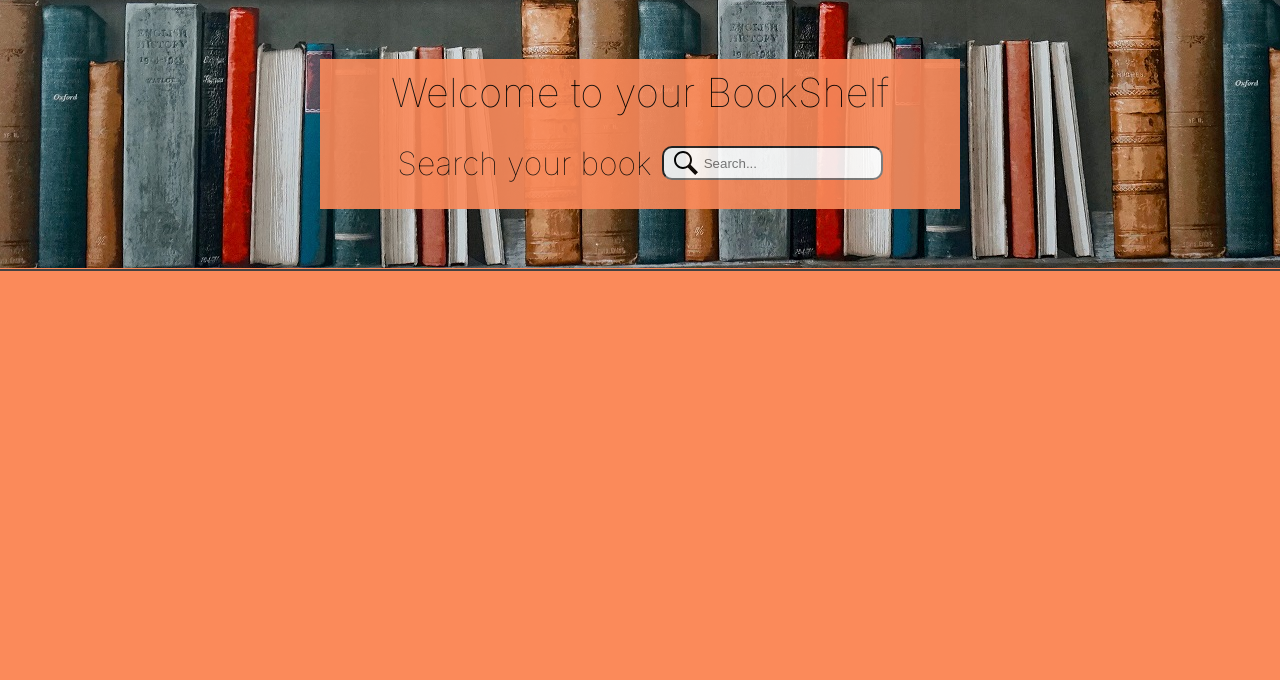
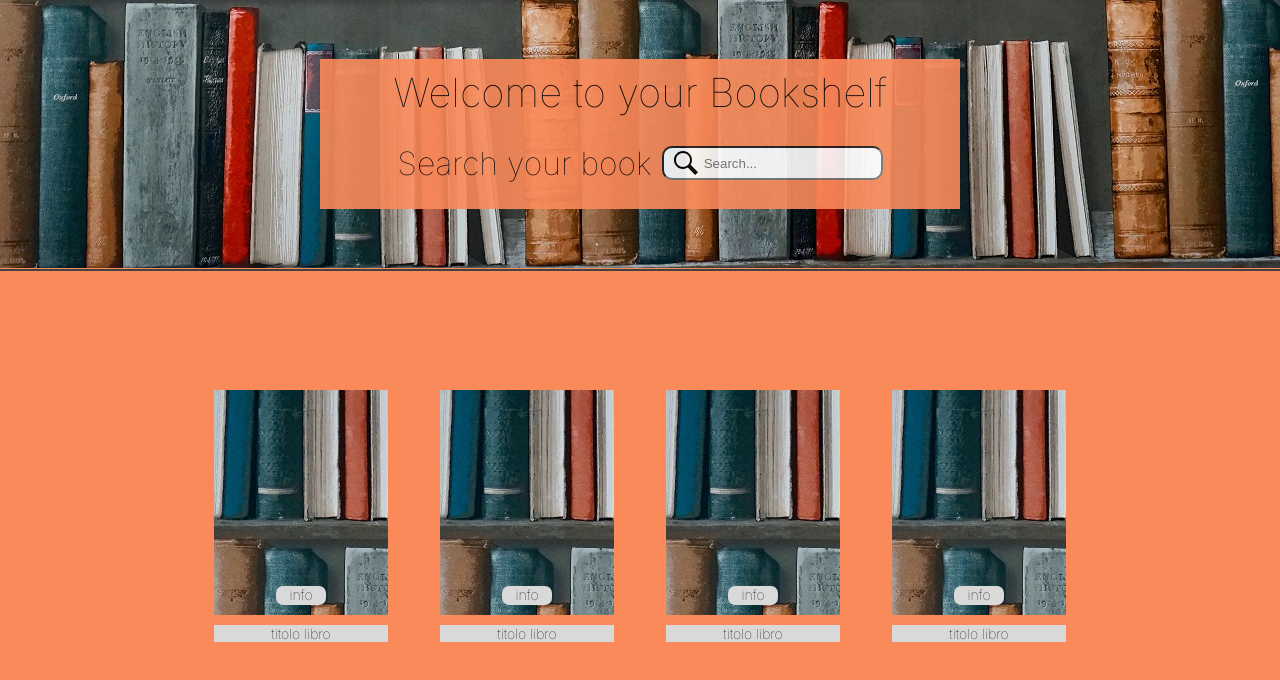
Before and after one commit to pincopops/API-Project, a React (Create React App) app in the folder bookshelf/: page / in a window 1280 px wide. Shown: the top 680 px of the page. Built offline with nearby package versions, Linux system fonts and the light colour scheme.

Commit message:
Created body and card components with concerning scss files, then edited card component with cards static features.

```diff
--- a/bookshelf/src/components/App.js
+++ b/bookshelf/src/components/App.js
@@ -1,11 +1,15 @@
 import React from "react";
 import "../main_scss/_Style.scss";
 import Header from "./Header";
+import Body from "./Body";
+
+
 
 function App(){
     return(
         <>
         <Header />
+        <Body />
         </>
     )
 }
--- /dev/null
+++ b/bookshelf/src/components/Body.js
@@ -0,0 +1,19 @@
+import React from "react";
+import Card from "./Card";
+
+function Body() {
+    return (
+        <>
+            <div className="body-container">
+                <Card />
+                <Card />
+                <Card />
+                <Card />
+
+
+            </div>
+        </>
+    )
+}
+
+export default Body;
--- /dev/null
+++ b/bookshelf/src/components/Card.js
@@ -0,0 +1,18 @@
+import React from "react";
+import bookshelfImg from "../assets/jpgs/bookshelf-background.jpg";
+
+function Card() {
+    return (
+        <>
+            <div className="card-book-container">
+                <div className="a" style={{ backgroundImage: `url(${bookshelfImg})`}}>
+                    <div className="b">info</div>
+                    <h3 className="c">titolo libro</h3>
+
+                </div>
+            </div>
+        </>
+    )
+}
+
+export default Card;
--- a/bookshelf/src/components/Header.js
+++ b/bookshelf/src/components/Header.js
@@ -10,9 +10,9 @@ function Header() {
             <div className="header-container">
                 <div className="header-container-bookshelfImg" style={{ backgroundImage: `url(${bookshelfImg})` }}>
                     <div className="header-container-bookshelfImg-title">
-                        <h1 className="header-container-bookshelfImg-title-h1">Welcome to your BookShelf</h1>
+                        <h1 className="header-container-bookshelfImg-title-h1">Welcome to your Bookshelf</h1>
                         <div className="header-container-bookshelfImg-title-subtitle">
-                            <h2>Search your book</h2>
+                            <h2 className="header-container-bookshelfImg-title-subtitle-h2">Search your book</h2>
                             <input className="header-container-bookshelfImg-title-subtitle-input" style={{ backgroundImage: `url(${searchImg})`}} type="text" placeholder="Search..."></input>
                         </div>
                     </div>
--- /dev/null
+++ b/bookshelf/src/components_scss/_Body.scss
@@ -0,0 +1,9 @@
+.body-container{
+    display: flex;
+    justify-content: space-evenly;
+    flex-wrap: wrap;
+    gap: 6rem 3rem;
+    width: 70%;
+    margin: 0 auto;
+    margin-top: 11.9rem;
+}
--- /dev/null
+++ b/bookshelf/src/components_scss/_Card.scss
@@ -0,0 +1,41 @@
+.card-book-container {
+    background-color: $secondary;
+    width: 17.4rem;
+    height: 22.5rem;
+
+    .a {
+        position: relative;
+        width: 100%;
+        height: 100%;
+
+        .b {
+            position: absolute;
+            font-size: 1.4rem;
+            width: 5rem;
+            height: 1.9rem;
+            border-radius: 0.7rem;
+            text-align: center;
+            cursor: pointer;
+            bottom: 1rem;
+            background-color: $light-grey;
+            left: 50%;
+            transform: translateX(-50%);
+        }
+        .b:hover{
+            background-color: $secondary;
+            color: white;
+        }
+
+        .c {
+            background-color: $light-grey;
+            width: 100%;
+            height: max-content;
+            text-align: center;
+            position: absolute;
+            bottom: -18%;
+            left: 50%;
+            transform: translateX(-50%);
+
+        }
+    }
+}
--- a/bookshelf/src/components_scss/_Header.scss
+++ b/bookshelf/src/components_scss/_Header.scss
@@ -19,11 +19,16 @@
             &-h1{
                 margin: auto;
                 padding-top: 1rem;
+                text-align: center;
             }
 
             &-subtitle{
                 display: flex;
                 justify-content:center;
+
+                &-h2{
+                    text-align: center;
+                }
 
                 &-input{
                     border-radius: 1rem;
--- a/bookshelf/src/main_scss/_Colors.scss
+++ b/bookshelf/src/main_scss/_Colors.scss
@@ -4,5 +4,6 @@ $primary: #FB8A5A;
 $secondary: #305C66;
 $black-gray: #424242;
 
-// General page's shaded colors
-// $primary-shaded:
+// General page's labels colors
+
+$light-grey: #D9D9D9;
--- a/bookshelf/src/main_scss/_Style.scss
+++ b/bookshelf/src/main_scss/_Style.scss
@@ -4,6 +4,8 @@
 
 // scss components' paths to import
 @import "../components_scss/Header";
+@import "../components_scss/Card";
+@import "../components_scss/Body";
 
 // scss typography to import
 @import "./Typography";
--- a/bookshelf/src/main_scss/_Typography.scss
+++ b/bookshelf/src/main_scss/_Typography.scss
@@ -4,7 +4,7 @@ h1 {
     font-weight: 400;
     font-size: 4rem;
     line-height: 4.8rem;
-    text-align: center;
+
 }
 
 h2 {
@@ -13,5 +13,12 @@ h2 {
     font-weight: 400;
     font-size: 3.2rem;
     line-height: 3.9rem;
-    text-align: center;
 }
+
+h3 {
+    font-family: 'Inter';
+    font-style: normal;
+    font-weight: 400;
+    font-size: 1.4rem;
+    line-height: 1.7rem;
+}
```
